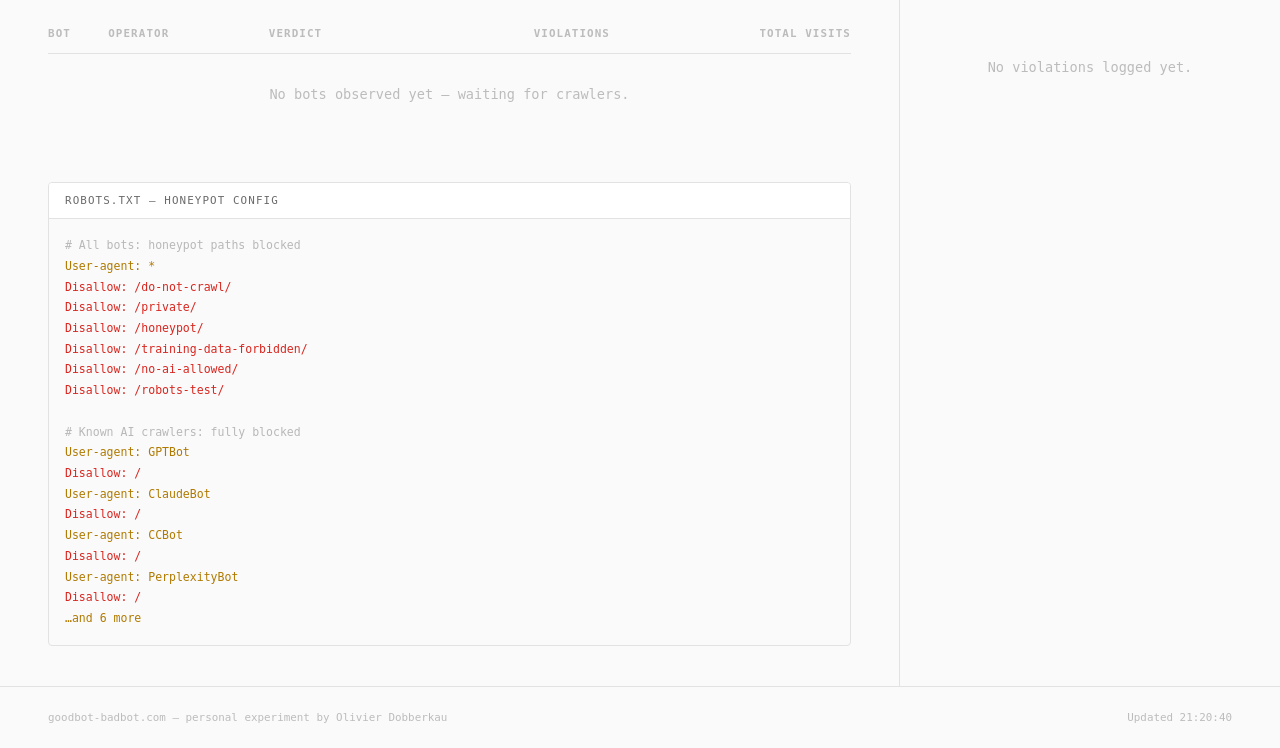
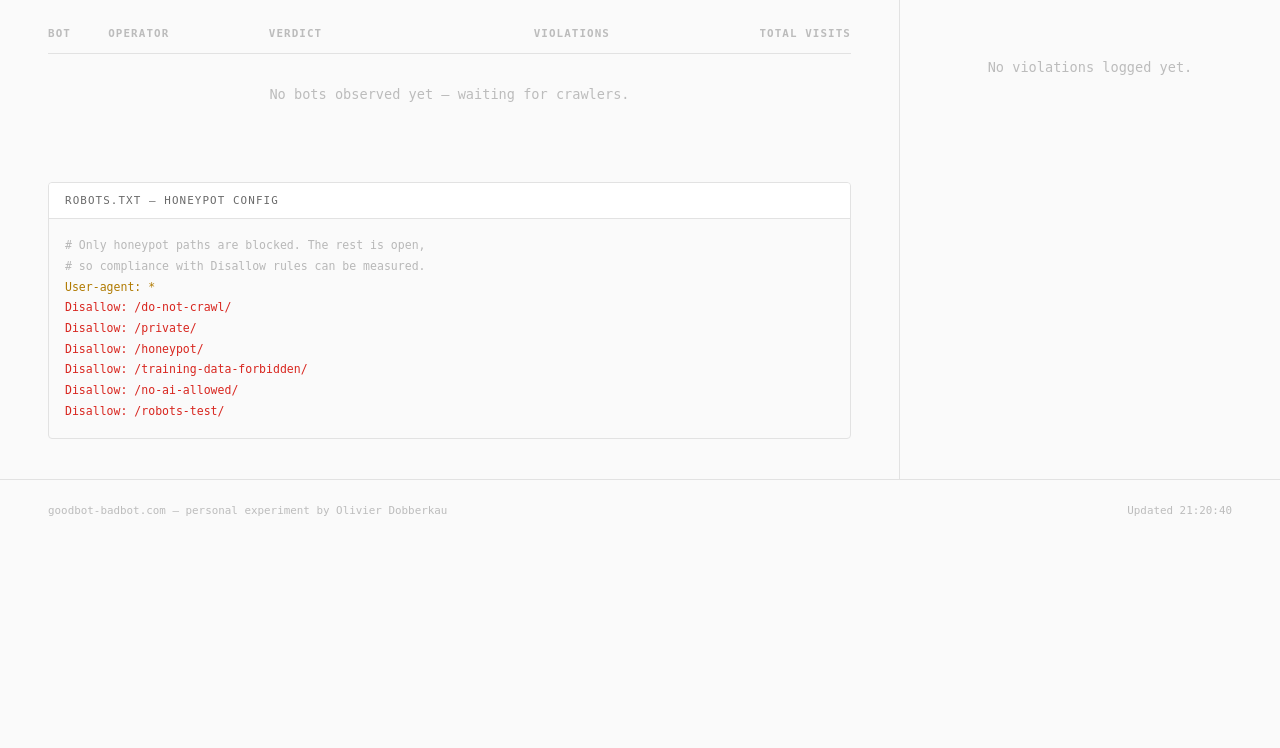
Before and after one commit to dkd-dobberkau/goodbot-badbot, a FastAPI app: page / in a window 1280 px wide. Shown: the part 568-1316 px from the top of the page. After the commit the page ends 1084 px from the top, so only its background shows below. Run offline with FastAPI, Linux system fonts and the light colour scheme; data that the repository does not hold is empty; parts of the project's set-up code (start-up, migrations or seed data) failed here and were passed over; some web fonts are replaced.

Commit message:
feat: open robots.txt to all bots, only honeypot paths blocked
The previous setup blocked ten AI crawlers from the entire site,
which made the compliance test moot — a respectful crawler would
never visit at all, leaving nothing to measure. Now the site is
open and only the honeypot paths are Disallow'd, so every visit
to a honeypot is a real signal regardless of which bot caused it.

Co-Authored-By: Claude Opus 4.7 (1M context) <noreply@anthropic.com>

```diff
--- a/app/main.py
+++ b/app/main.py
@@ -116,47 +116,20 @@ app.mount("/vendor", StaticFiles(directory="vendor"), name="vendor")
 
 # ── robots.txt ──────────────────────────────────────────────────────────────
 
-ROBOTS_TXT = """User-agent: *
+ROBOTS_TXT = """# This site monitors whether crawlers respect robots.txt.
+# The paths listed below as Disallow are honeypots.
+# Any request to them is logged as a violation, regardless of
+# user-agent. The rest of the site is open to all bots so that
+# compliance can actually be measured.
+# Results are published at https://goodbot-badbot.com
+
+User-agent: *
 Disallow: /do-not-crawl/
 Disallow: /private/
 Disallow: /honeypot/
 Disallow: /training-data-forbidden/
 Disallow: /no-ai-allowed/
 Disallow: /robots-test/
-
-# This site monitors whether AI crawlers respect robots.txt.
-# Every request to the paths above is logged as a violation.
-# Results are published at https://goodbot-badbot.com/results
-
-User-agent: GPTBot
-Disallow: /
-
-User-agent: ChatGPT-User
-Disallow: /
-
-User-agent: OAI-SearchBot
-Disallow: /
-
-User-agent: CCBot
-Disallow: /
-
-User-agent: anthropic-ai
-Disallow: /
-
-User-agent: ClaudeBot
-Disallow: /
-
-User-agent: Google-Extended
-Disallow: /
-
-User-agent: Bytespider
-Disallow: /
-
-User-agent: PerplexityBot
-Disallow: /
-
-User-agent: cohere-ai
-Disallow: /
 """
 
 
--- a/templates/index.html
+++ b/templates/index.html
@@ -477,25 +477,15 @@
 
     <div class="robots-box">
       <div class="robots-header">robots.txt — honeypot config</div>
-      <div class="robots-content"><span class="comment"># All bots: honeypot paths blocked</span>
+      <div class="robots-content"><span class="comment"># Only honeypot paths are blocked. The rest is open,</span>
+<span class="comment"># so compliance with Disallow rules can be measured.</span>
 <span class="agent">User-agent: *</span>
 <span class="disallow">Disallow: /do-not-crawl/</span>
 <span class="disallow">Disallow: /private/</span>
 <span class="disallow">Disallow: /honeypot/</span>
 <span class="disallow">Disallow: /training-data-forbidden/</span>
 <span class="disallow">Disallow: /no-ai-allowed/</span>
-<span class="disallow">Disallow: /robots-test/</span>
-
-<span class="comment"># Known AI crawlers: fully blocked</span>
-<span class="agent">User-agent: GPTBot</span>
-<span class="disallow">Disallow: /</span>
-<span class="agent">User-agent: ClaudeBot</span>
-<span class="disallow">Disallow: /</span>
-<span class="agent">User-agent: CCBot</span>
-<span class="disallow">Disallow: /</span>
-<span class="agent">User-agent: PerplexityBot</span>
-<span class="disallow">Disallow: /</span>
-<span class="agent">…and 6 more</span></div>
+<span class="disallow">Disallow: /robots-test/</span></div>
     </div>
   </div>
 
```
Also changed, not shown: README.md.
